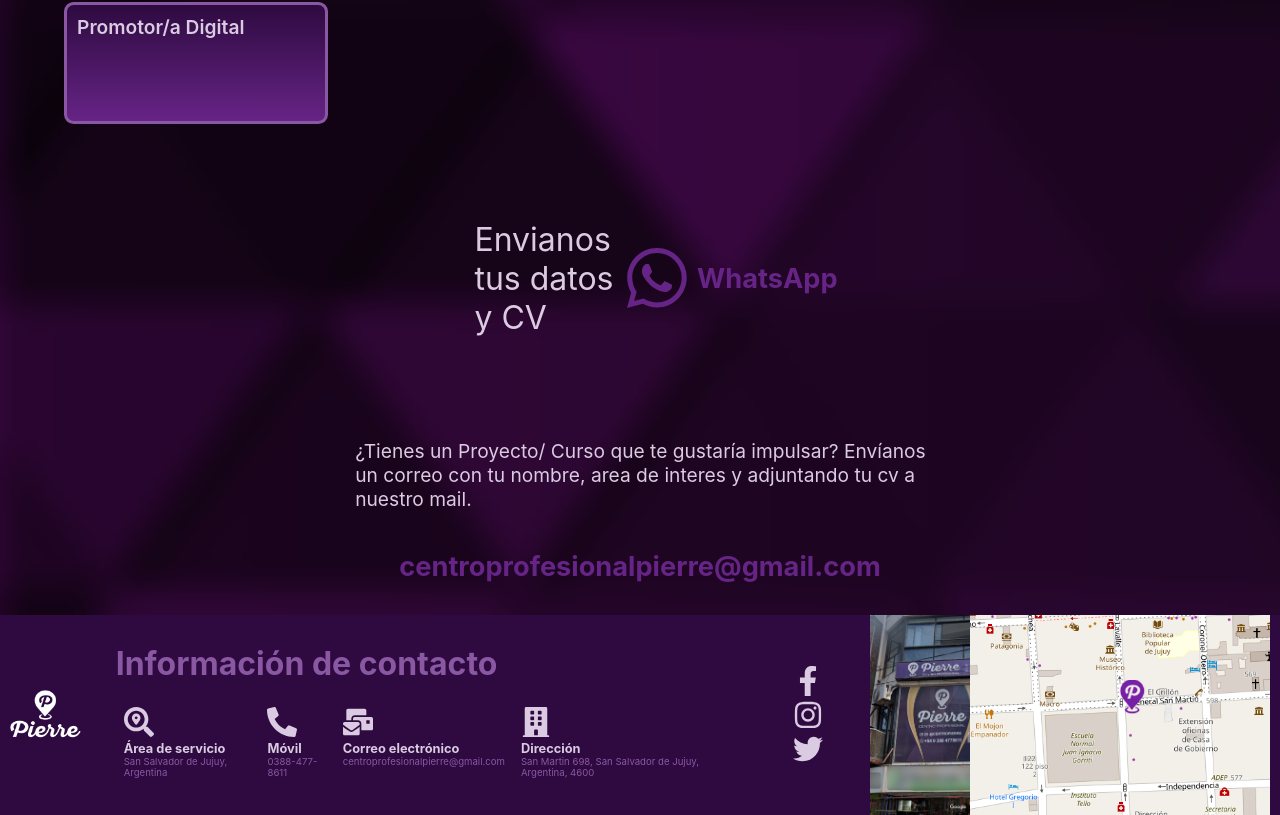
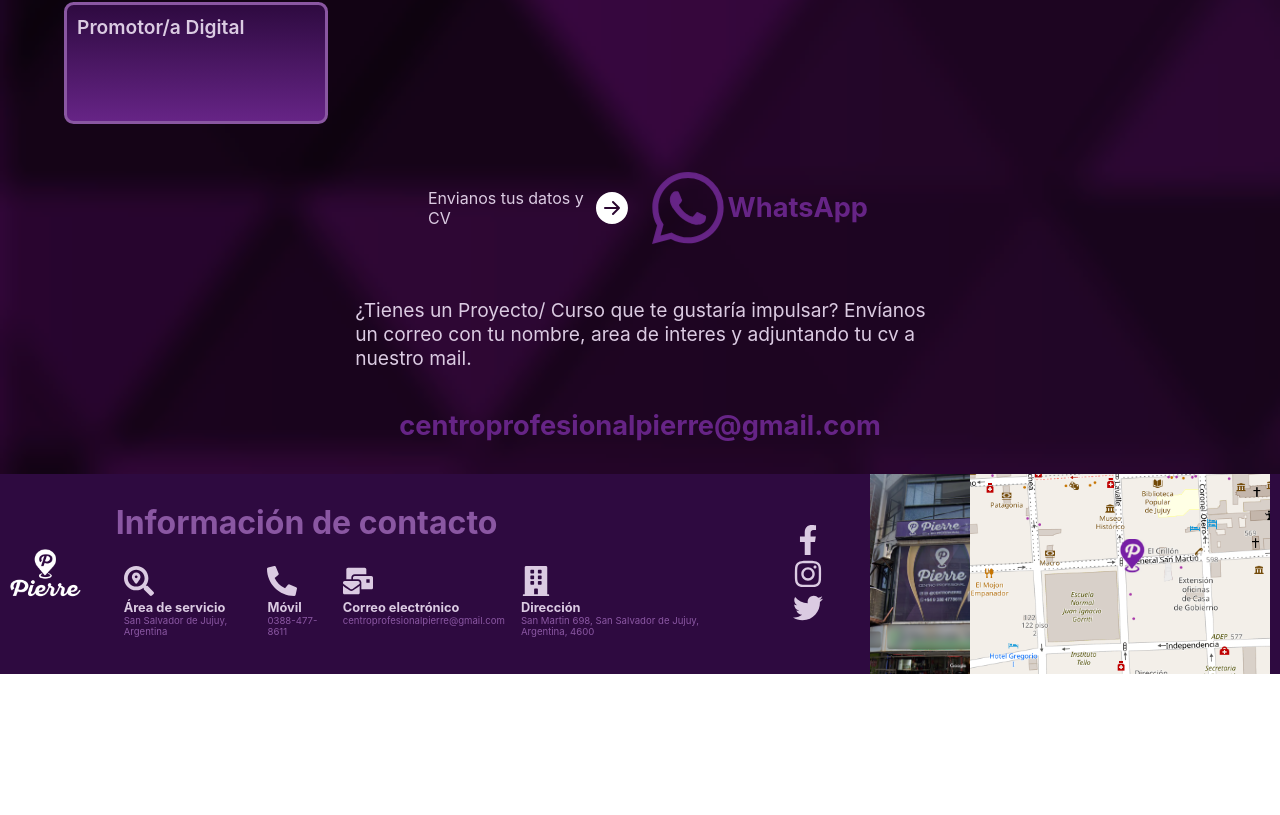
Before and after one commit to Lucasz-Niemiec/PierreLanding, a React (Create React App) app: page /Jobs in a window 1280 px wide. Shown: the part 1115-1930 px from the top of the page. After the commit the page ends 1789 px from the top, so only its background shows below. Built offline with nearby package versions, Linux system fonts and the light colour scheme.

Commit message:
fixed links,and whats button

```diff
--- a/src/components/WhatsApp/index.js
+++ b/src/components/WhatsApp/index.js
@@ -1,15 +1,14 @@
 import React from "react";
 import { StyledIcon } from "./whatsButton.styled";
+
+export const wahtsappLink =
+	"https://wa.me/5493884778611?&text=Te%20damos%20la%20bienvenida%20a%20Centro%20Profesional%20Pierre%20Nos%20alegra%20que%20quieras%20sumarte%20a%20nuestro%20Equipo%20de%20Profesionales%20A%20continuación%20Adjúntanos%20tu%20C.V.%20y%20loe%20nviaremos%20al%20área%20correspondiente!";
 
 function WhatsAppButton({ position }) {
 	return (
 		<div>
 			{" "}
-			<a
-				href="https://wa.me/5493884778611?text=Hola%20Te damos la bienvenida a Centro Profesional Pierre _Nos alegra que quieras sumarte a nuestro Equipo de Profesionales_ *A continuación Adjúntanos tu C.V. y lo enviaremos al área correspondiente!*%20"
-				rel="noreferrer"
-				target="_blank"
-			>
+			<a href={wahtsappLink} rel="noreferrer" target="_blank">
 				<StyledIcon style={{ position }} title="chat in whatsapp"></StyledIcon>
 			</a>
 		</div>
--- a/src/components/getInContact/getInContact.styled.js
+++ b/src/components/getInContact/getInContact.styled.js
@@ -1,5 +1,7 @@
 import styled from "styled-components";
 import { BsWhatsapp } from "react-icons/bs";
+import { BsFillArrowRightCircleFill } from "react-icons/bs";
+import { pulsating } from "../../generalStyes/themePropvider";
 
 export const Container = styled.div`
 	align-self: center;
@@ -35,11 +37,12 @@ export const Container = styled.div`
 `;
 
 export const ContinerLinks = styled.div`
-	width: 65%;
+	width: 75%;
 	align-self: center;
 	display: flex;
 	justify-content: center;
 	align-items: center;
+	gap: 10px;
 	p {
 		font-size: 2em;
 		width: 90%;
@@ -52,6 +55,10 @@ export const ContinerLinks = styled.div`
 		display: flex;
 		align-items: center;
 	}
+	p {
+		font-size: 1em;
+		width: 90%;
+	}
 `;
 
 export const WhaIcon = styled(BsWhatsapp)`
@@ -61,4 +68,13 @@ export const WhaIcon = styled(BsWhatsapp)`
 	font-size: 2rem;
 	font-weight: 700;
 	padding: 10px;
+	animation: ${pulsating};
+	animation-duration: 3s;
+	animation-iteration-count: infinite;
 `;
+export const Arrow = styled(BsFillArrowRightCircleFill)`
+	width: 90px;
+	height: 90px;
+	color: ${({ theme }) => theme.secondary_2};
+	padding-right: 10px;
+`;
--- a/src/components/getInContact/index.js
+++ b/src/components/getInContact/index.js
@@ -1,15 +1,18 @@
 import React from "react";
-import { Container, WhaIcon, ContinerLinks } from "./getInContact.styled";
+import { wahtsappLink } from "../WhatsApp";
+import {
+	Container,
+	WhaIcon,
+	ContinerLinks,
+	Arrow,
+} from "./getInContact.styled";
 const GetInContact = () => {
 	return (
 		<Container>
 			<ContinerLinks>
 				<p>Envianos tus datos y CV</p>
-				<a
-					href="https://wa.me/5493884778611?text=Hola%20Te damos la bienvenida a Centro Profesional Pierre _Nos alegra que quieras sumarte a nuestro Equipo de Profesionales_ *A continuación Adjúntanos tu C.V. y lo enviaremos al área correspondiente!*%20"
-					rel="noreferrer"
-					target="_blank"
-				>
+				<Arrow />
+				<a href={wahtsappLink} rel="noreferrer" target="_blank">
 					<WhaIcon /> <span>WhatsApp</span>
 				</a>
 			</ContinerLinks>
--- a/src/generalStyes/themePropvider.js
+++ b/src/generalStyes/themePropvider.js
@@ -64,27 +64,13 @@ export const buttons = css`
 		border-color: ${({ theme }) => theme.prymary};
 	}
 `;
-export const fade = keyframes`
-
-
-
-`;
-export const slideDown = keyframes`
-
-    0% {
-      top: 5%;
-      left: -2rem;
-      opacity: 0; padding: 10px;
-
-    }
-    100% {
-      left: -2rem;
-      top: 140%;
-      width: 100%;
-      height: 15rem;
-      padding: 10px;
-      z-index:2;
-    }
+export const pulsating = keyframes`
+ 0% {
+    scale:1 ;
+  }
+  100% {
+   scale:1.2;
+  }
 
 `;
 
```
